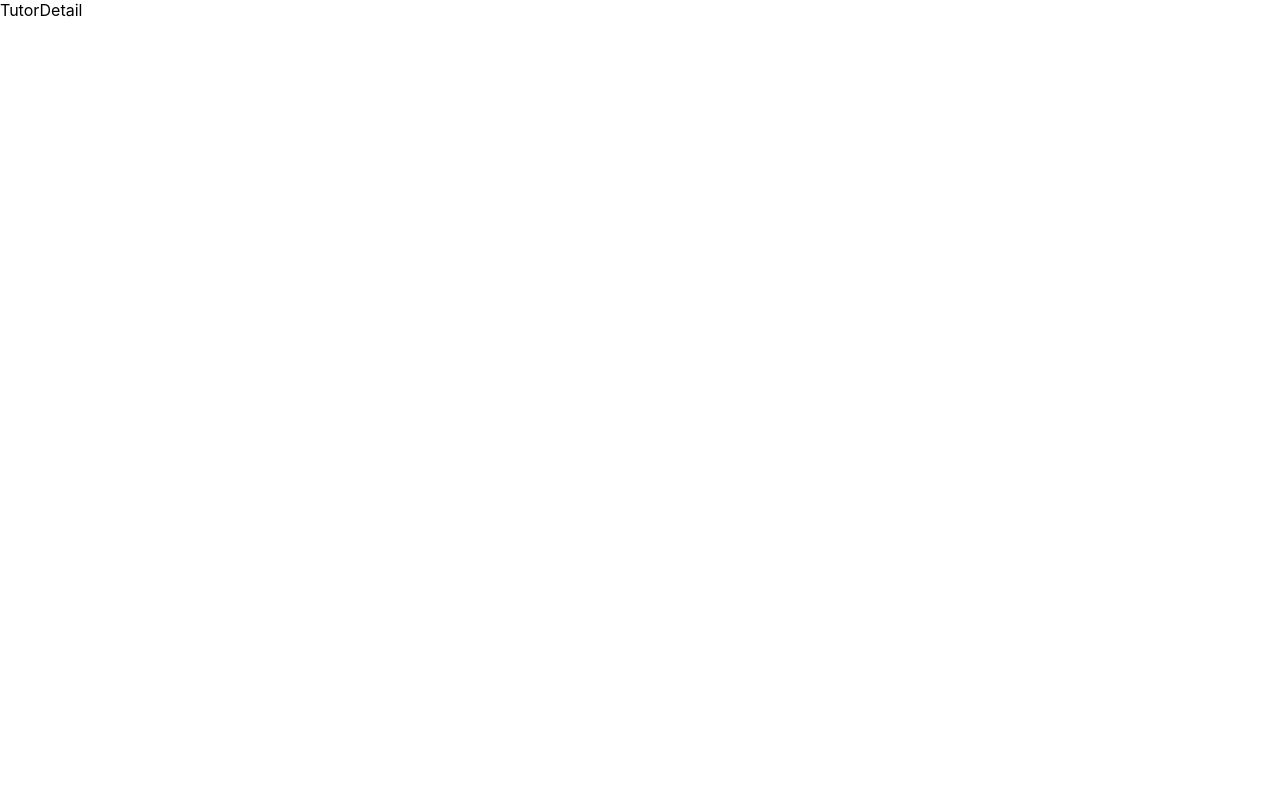
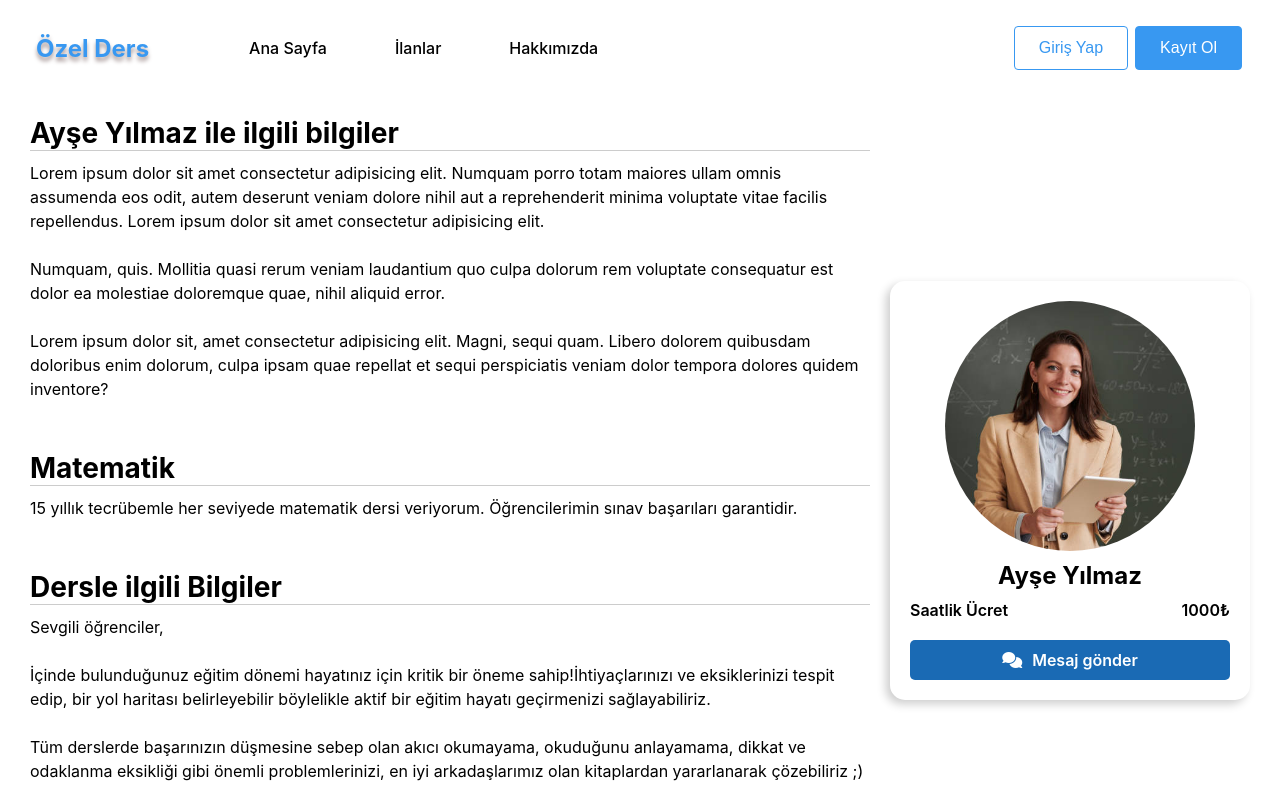
Before and after one commit to SametAydinhan/OzelOgretmenim.com, a React (Create React App) app in the folder Front-End/: page /tutor-advertisements/1 in a window 1280 px wide. Shown: the top 800 px of the page. Built offline with nearby package versions, Linux system fonts and the light colour scheme.

Commit message:
feat(tutordetail): create tutordetail page

```diff
--- a/Front-End/src/components/common/MaxMinSlider/MaxMinSlider.js
+++ b/Front-End/src/components/common/MaxMinSlider/MaxMinSlider.js
@@ -8,7 +8,7 @@ function valuetext(value) {
   return `${value}₺`;
 }
 
-const minDistance = 500;
+const minDistance = 100;
 
 export default function MaxMinSlider() {
     const { priceRange, setPriceRange } = useContext(Context);
--- a/Front-End/src/pages/TutorDetail.js
+++ b/Front-End/src/pages/TutorDetail.js
@@ -1,14 +1,82 @@
 import React from 'react';
-import {useParams, } from 'react-router-dom';
+import { Link, useParams } from 'react-router-dom';
 import { DUMMY_DATA } from './TutorAdvertisement';
+import Header from '../components/layout/Header';
+import Footer from '../components/layout/Footer/Footer';
+import styled from './TutorDetail.module.css';
 
 const TutorDetail = () => {
-    const { id } = useParams();
-    const tutor = DUMMY_DATA.find((tutor) => tutor.id === parseInt(id));
-    if (!tutor) {
-        return <h2>Öğretmen Bulunumadı!!!</h2>;
-    }
-  return <div>TutorDetail</div>;
+  const { id } = useParams();
+  const tutor = DUMMY_DATA.find((tutor) => tutor.id === parseInt(id));
+  if (!tutor) {
+    return <h2>Öğretmen Bulunumadı!!!</h2>;
+  }
+  return (
+    <>
+      <Header />
+      <div className={styled['main-container']}>
+        <div className={styled['content']}>
+          <div className={styled['left-side']}>
+            <div className={styled['tutor-description']}>
+              <h3>{tutor.name} ile ilgili bilgiler</h3>
+              <p>
+                Lorem ipsum dolor sit amet consectetur adipisicing elit. Numquam
+                porro totam maiores ullam omnis assumenda eos odit, autem
+                deserunt veniam dolore nihil aut a reprehenderit minima
+                voluptate vitae facilis repellendus. Lorem ipsum dolor sit amet
+                consectetur adipisicing elit. <br /> <br /> Numquam, quis.
+                Mollitia quasi rerum veniam laudantium quo culpa dolorum rem
+                voluptate consequatur est dolor ea molestiae doloremque quae,
+                nihil aliquid error. <br /> <br /> Lorem ipsum dolor sit, amet
+                consectetur adipisicing elit. Magni, sequi quam. Libero dolorem
+                quibusdam doloribus enim dolorum, culpa ipsam quae repellat et
+                sequi perspiciatis veniam dolor tempora dolores quidem
+                inventore?
+              </p>
+            </div>
+            <div className={styled['tutor-description']}>
+              <h3>{tutor.subject}</h3>
+              <p>{tutor.description}</p>
+            </div>
+            <div className={styled['subject-description']}>
+              <h3>Dersle ilgili Bilgiler</h3>
+              <p>
+                Sevgili öğrenciler, <br /> <br /> İçinde bulunduğunuz eğitim
+                dönemi hayatınız için kritik bir öneme sahip!İhtiyaçlarınızı ve
+                eksiklerinizi tespit edip, bir yol haritası belirleyebilir
+                böylelikle aktif bir eğitim hayatı geçirmenizi sağlayabiliriz.{' '}
+                <br />
+                <br /> Tüm derslerde başarınızın düşmesine sebep olan akıcı
+                okumayama, okuduğunu anlayamama, dikkat ve odaklanma eksikliği
+                gibi önemli problemlerinizi, en iyi arkadaşlarımız olan
+                kitaplardan yararlanarak çözebiliriz ;) <br /> <br /> Ayrıca
+                okula destek çalışmaları ile derslerimizde öğrendiğimiz
+                bilgileri özümseyecek ve akademik başarıyı da yakalayacaksınız.
+              </p>
+            </div>
+          </div>
+          <div className={styled['right-side']}>
+            <div className={styled['img-container']}>
+              <img
+                src={require('../assests/images/tutor/tutor1.jpg')}
+                alt={tutor.name}
+              />
+            </div>
+            <h3>{tutor.name}</h3>
+            <div className={styled['tutor-price']}>
+              <span className={styled['price-title']}>Saatlik Ücret</span>
+              <span className={styled['price']}>{tutor.price}₺</span>
+            </div>
+            <Link className={styled['send-message-btn']}>
+              <i class='fa-solid fa-comments'></i>
+              Mesaj gönder
+            </Link>
+          </div>
+        </div>
+      </div>
+      <Footer />
+    </>
+  );
 };
 
 export default TutorDetail;
--- a/Front-End/src/pages/TutorDetail.module.css
+++ b/Front-End/src/pages/TutorDetail.module.css
@@ -0,0 +1,122 @@
+.main-container {
+  display: flex;
+  align-items: center;
+  justify-content: center;
+}
+
+.content {
+  width: 1200px;
+  margin: 0 auto;
+  display: flex;
+  justify-content: center;
+  align-items: center;
+  position: relative;
+}
+
+.left-side {
+  width: 70%;
+  min-width: 70%;
+  display: flex;
+  flex-direction: column;
+  justify-content: center;
+  margin-right: 20px;
+}
+
+.tutor-description {
+  margin-top: 20px;
+  width: 100%;
+  margin-bottom: 20px;
+  h3 {
+    font-size: 28px;
+    margin-bottom: 10px;
+    border-bottom: 1px solid #00000033;
+  }
+  p {
+    line-height: 24px;
+    margin-bottom: 10px;
+  }
+}
+
+.subject-description {
+  margin-top: 20px;
+  width: 100%;
+  margin-bottom: 20px;
+  h3 {
+    font-size: 28px;
+    margin-bottom: 10px;
+    border-bottom: 1px solid #00000033;
+  }
+  p {
+    line-height: 24px;
+    margin-bottom: 10px;
+  }
+}
+
+.right-side {
+  width: 30%;
+  min-width: 30%;
+  display: flex;
+  flex-direction: column;
+  justify-content: center;
+  align-items: center;
+  box-shadow: -4px 4px 10px 0px #00000033;
+  border-radius: 15px;
+  padding: 20px;
+  .img-container {
+    display: flex;
+    justify-content: center;
+    align-items: center;
+    width: 250px;
+    height: 250px;
+    border-radius: 50%;
+    overflow: hidden;
+    img {
+      width: 100%;
+      height: 100%;
+      object-fit: cover;
+    }
+  }
+  h3 {
+    font-size: 24px;
+    margin-top: 10px;
+    margin-bottom: 10px;
+  }
+  .tutor-price {
+    display: flex;
+    width: 100%;
+    justify-content: space-between;
+    align-items: center;
+    .price-title{
+        font-size: 16px;
+        font-weight: 600;
+    }
+    .price{
+        font-size: 16px;
+        font-weight: 600;
+    }
+  }
+  .send-message-btn {
+    display: flex;
+    justify-content: center;
+    align-items: center;
+    text-decoration: none;
+    width: 100%;
+    margin-top: 20px;
+    padding: 10px;
+    border: none;
+    border-radius: 5px;
+    background-color: #1A6AB4;
+    color: white;
+    font-size: 16px;
+    font-weight: 600;
+    cursor: pointer;
+    transition: 0.3s ease;
+    i {
+        margin-right: 10px;
+    }
+    &:hover {
+      background-color: #1A6AB4;
+      transform: scale(1.05);
+    }
+  }
+}
```
